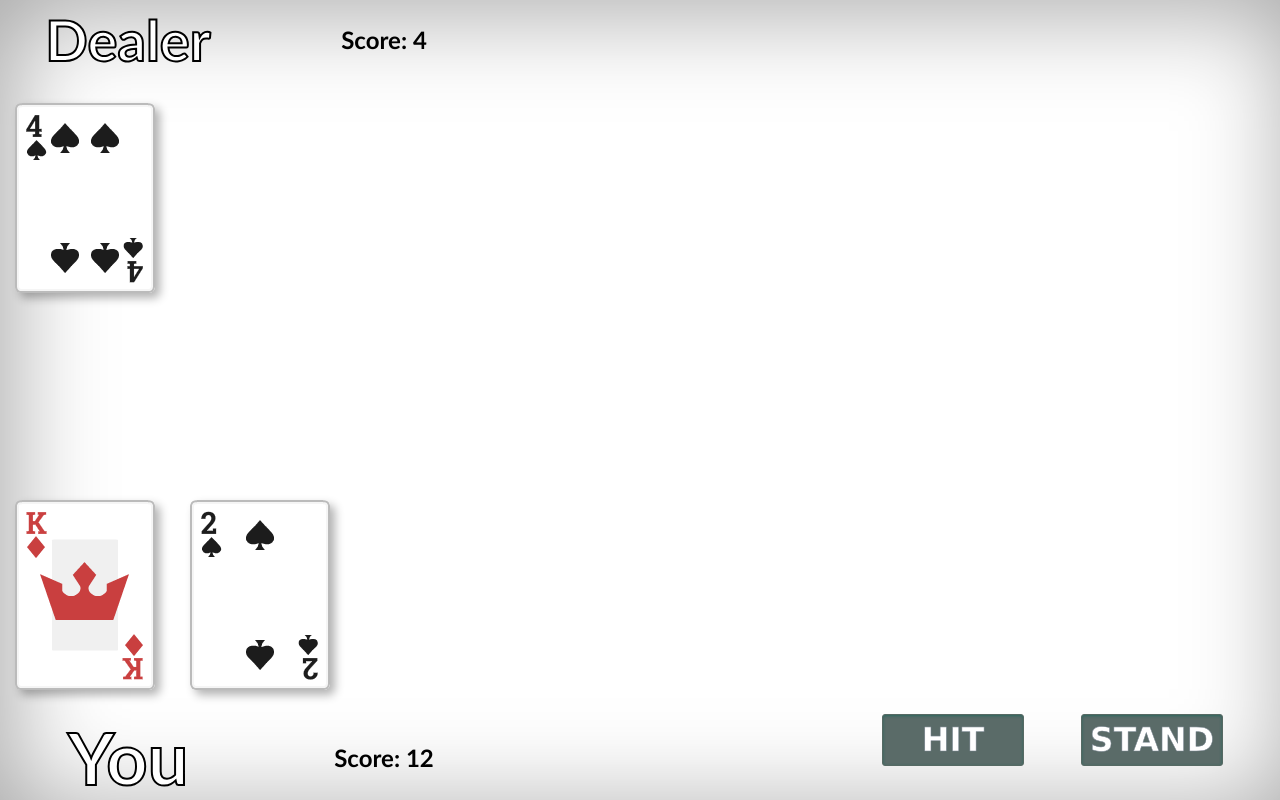
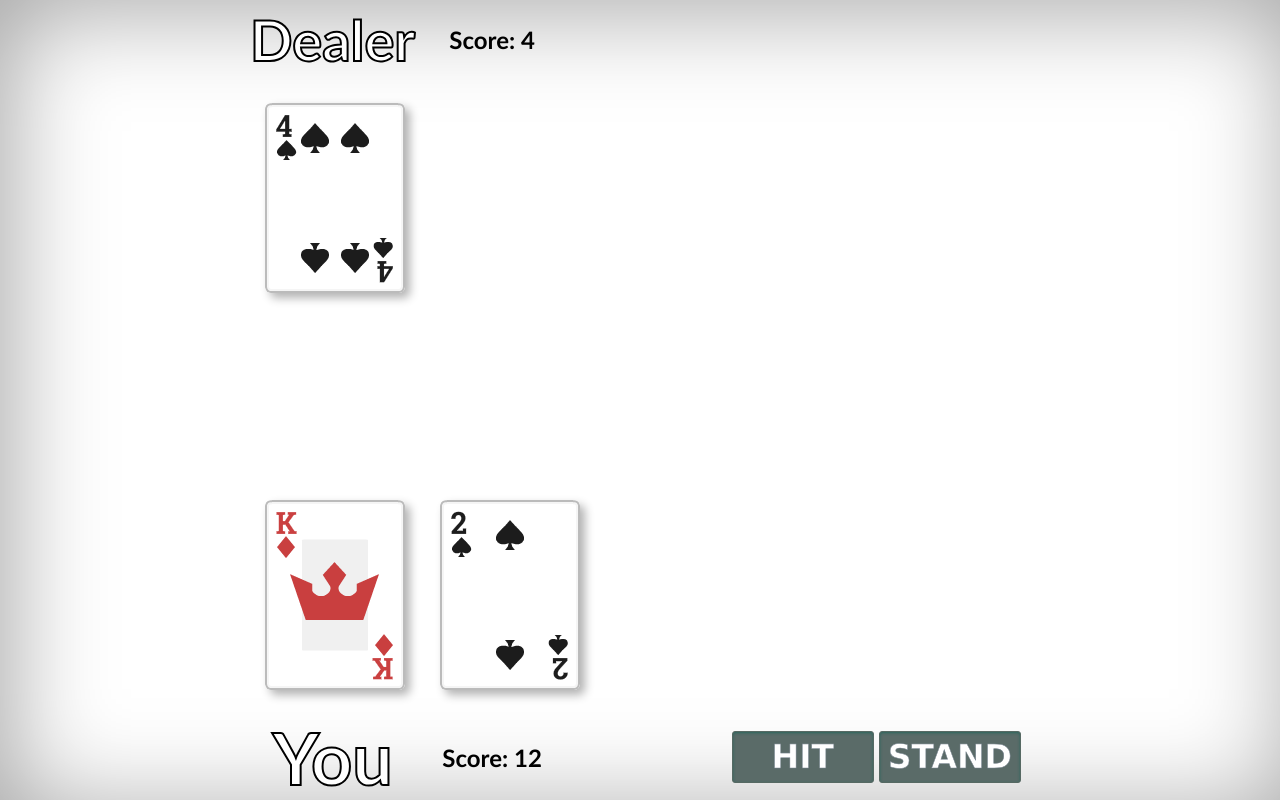
Before and after one commit to dstavis-portfolio/blackjack, a PHP site: page /index.html in a window 1280 px wide. Run offline with PHP 8.4, Linux system fonts and the light colour scheme; some libraries are stand-ins or nearby versions.

Commit message:
Improved grid spacing & responsiveness
Added a spacer grid to contain the main play area and give it some nice white space based on the size of the window
Also improved spacing on buttons by giving them a container as well
WIP: Wrote pseudocode for animating card draws in the JS viewmanager

```diff
--- a/index.html
+++ b/index.html
@@ -7,31 +7,44 @@
 	</head>
 
 	<body>
+		<div class="spacer">
 			<div class="bigGrid">
-			<div class="dealerName box">
+
+				<div class="dealerName name box">
 					<h2>Dealer</h2>
 				</div>
+
 				<div class="dealerScore box">
 					<h2>Score: <span></span></h2>
 				</div>
+
 				<div class="dealerHand cardGridContainer">
 				</div>
+
 				<div class="message">
 					<h2></h2>
 				</div>
+
 				<div class="userHand cardGridContainer">
 				</div>
+
 				<div class="userName box">
 					<h2>You</h2>
 				</div>
+
 				<div class="userScore box">
 					<h2>Score: <span></span></h2>
 				</div>
-			<div class="hitButton hit button box">
+
+				<div class="buttons">
+					<div class="hit button"> <!-- removed hitButton class-->
 						HIT
 					</div>
-			<div class="stand button box">
+					<div class="stand button">
 						STAND
+					</div>
+				</div>
+
 			</div>
 		</div>
 
--- a/main.css
+++ b/main.css
@@ -5,11 +5,22 @@ html, body{
 	padding: 0;
 }
 
-.bigGrid {
-	/*border:dashed red;*/
-	box-shadow: inset 10px 10px 100px 1px rgba(0,0,0,0.35);
+.spacer{
 	width: 100%;
 	height: 100%;
+	display: grid;
+	grid-template-rows: minmax(0px, 1fr);
+	grid-template-columns: minmax(0px, 250px) 1fr minmax(0px, 250px);
+	/*border:dashed green;*/
+	box-shadow: inset 10px 10px 100px 1px rgba(0,0,0,0.35);
+}
+
+.bigGrid {
+	/*border: dashed red;*/
+	grid-area: 1 / 2 / span 1 / span 1;
+	/*box-shadow: inset 10px 10px 100px 1px rgba(0,0,0,0.35);*/
+/*	width: 100%;
+	height: 100%;*/
 	display: grid;
 
 	/*grid-template-areas: "space dealerName dealerScore header space"
@@ -23,7 +34,7 @@ html, body{
 						 "dealerHand dealerHand dealerHand dealerHand dealerHand"
 						 "message message message message message"
 						 "userHand userHand userHand userHand userHand"
-						 "userName userScore footer hit stand";
+						 "userName userScore footer buttons buttons";
 	grid-template-columns: repeat(5, 1fr);
 	/*grid-template-columns: repeat(5, 1fr);*/
 	grid-template-rows: 1fr 3fr 2fr 3fr 1fr;
@@ -33,7 +44,7 @@ html, body{
 .cardGridContainer {
 	display: grid;
 	grid-template-columns: repeat(3, 170px);
-	grid-auto-columns: 170pxfr;
+	grid-auto-columns: 170px;
 	grid-auto-flow: column;
 	grid-template-rows: 1fr;
 	align-items: center;
@@ -112,18 +123,20 @@ html, body{
 	grid-area: userScore;
 }
 
-.hit{
-	grid-area: hit;
-}
-
-.stand{
-	grid-area: stand;
+.buttons{
+	grid-area: buttons;
+	display: inline-grid;
+	align-items: center;
+	grid-template-rows: 1fr;
+	grid-template-columns: 1fr 1fr;
+	grid-gap:5px;
 }
 
 .box {
-/*	background-color: beige;
+	/*background-color: beige;
 	border-radius: 5px;
 	border: 2px dodgerblue solid;*/
+
 	display:grid;
 	align-items: center;
 	justify-items: center;
@@ -131,9 +144,10 @@ html, body{
 
 .hit.button{
 	justify-self:end;
+
 }
 .stand.button{
-	justify-self:center;
+	justify-self:start;
 }
 
 .button {
@@ -143,7 +157,7 @@ html, body{
 	border-radius:3px;
 
 	border:1px solid #566963;
-	/*display:inline-block;*/
+
 	color:#ffffff;
 	font-family:Verdana;
 	font-size:33px;
@@ -151,7 +165,7 @@ html, body{
 	line-height:50px;
 	width:140px;
 	font-weight: bolder;
-	/*letter-spacing: 0.0625em: */
+
 	text-decoration:none;
 	text-align:center;
 
```
Also changed, not shown: main.js (+10 -0 lines). Lines whose indentation alone changed are shown as unchanged.
